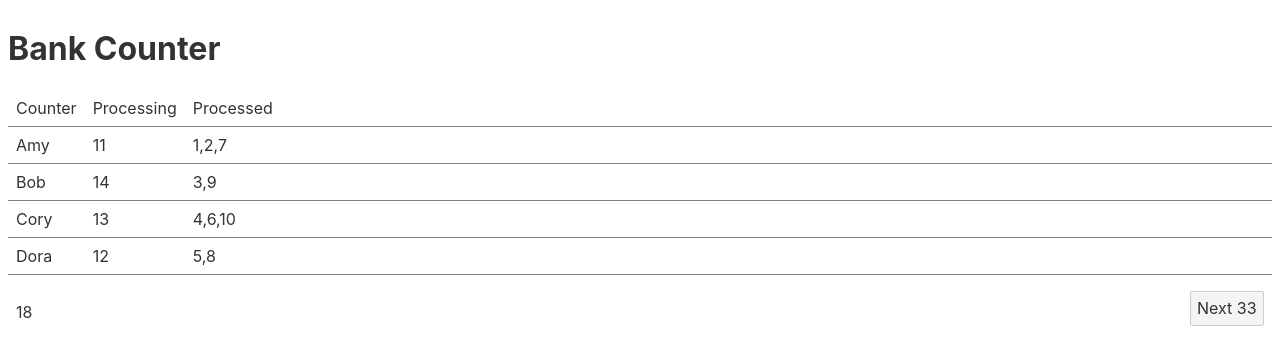
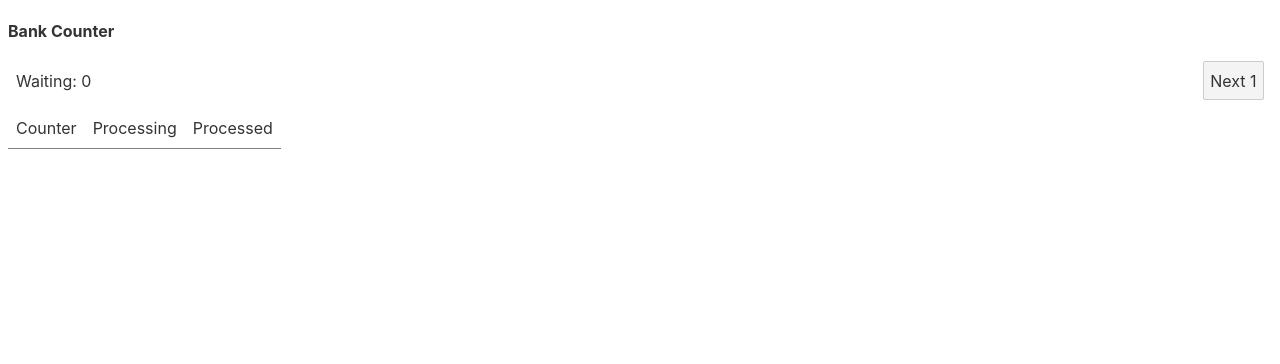
Before and after one commit to ro1963855/numbering-machine, a Svelte app: page / in a window 1280 px wide. Shown: the top 364 px of the page. Built offline with nearby package versions, Linux system fonts and the light colour scheme.

Commit message:
finish all feature

```diff
--- a/src/App.svelte
+++ b/src/App.svelte
@@ -1,86 +1,112 @@
 <script>
-	export let name;
+	import { onMount } from 'svelte'
+	import Counter from './components/Counter.svelte';
+	export let countersName = []
+	let counters = []
+	let totalNumber = 0
+	let waitingQueue = []
+
+	onMount(() => {
+		if (Array.isArray(counters)) {
+			counters = countersName.map(counterName => ({
+				name: counterName,
+				processing: null,
+				processed: [],
+			}))
+		}
+	})
+
+	$: {
+		handleDispatchJob(waitingQueue)
+	}
+
+	function handleDispatchJob() {
+		if (waitingQueue.length === 0) {
+			return
+		}
+
+		for (let index = 0; index < counters.length; index++) {
+			if (counters[index].processing === null) {
+				counters[index].processing = waitingQueue.shift()
+				counters = counters
+				waitingQueue = waitingQueue
+				return
+			}
+		}
+	}
+
+	function handleClickAddButton() {
+		totalNumber++
+		waitingQueue = [...waitingQueue, totalNumber]
+	}
+
+	function handleJobFinished(event) {
+		const counter = counters[event.detail.index]
+		counter.processed = [...counter.processed, counter.processing]
+		counter.processing = null
+		counters = counters
+		handleDispatchJob()
+	}
 </script>
 
 <main>
 	<header>
 		<h1>Bank Counter</h1>
 	</header>
+	<div class="nm__table__summary">
+		<span class="nm__table__summary__waiting">Waiting: { waitingQueue.length }</span>
+		<button class="nm__table__summary__add" on:click={handleClickAddButton}>Next {totalNumber + 1}</button>
+	</div>
 	<article class="nm__table">
 		<div class="nm__table__header">
 			<span class="nm__table__header__title">Counter</span>
 			<span class="nm__table__header__title">Processing</span>
 			<span class="nm__table__header__title">Processed</span>
 		</div>
-		<div class="nm__table__counter">
-			<span class="nm__table__counter__name">Amy</span>
-			<span class="nm__table__counter__processing">11</span>
-			<span class="nm__table__counter__processed">1,2,7</span>
-		</div>
-		<div class="nm__table__counter">
-			<span class="nm__table__counter__name">Bob</span>
-			<span class="nm__table__counter__processing">14</span>
-			<span class="nm__table__counter__processed">3,9</span>
-		</div>
-		<div class="nm__table__counter">
-			<span class="nm__table__counter__name">Cory</span>
-			<span class="nm__table__counter__processing">13</span>
-			<span class="nm__table__counter__processed">4,6,10</span>
-		</div>
-		<div class="nm__table__counter">
-			<span class="nm__table__counter__name">Dora</span>
-			<span class="nm__table__counter__processing">12</span>
-			<span class="nm__table__counter__processed">5,8</span>
-		</div>
+		{#each counters as counter, index}
+			<Counter
+				index="{index}"
+				name="{counter.name}"
+				processing="{counter.processing}"
+				processed="{counter.processed}"
+				on:jobFinished={handleJobFinished}
+			/>
+		{/each}
 	</article>
-	<div class="nm__table__summary">
-		<span class="nm__table__summary__waiting">18</span>
-		<button class="nm__table__summary__add">Next 33</button>
-	</div>
 </main>
 
 <style lang="scss">
+	* {
+		font-size: 1rem;
+		line-height: 1.5;
+	}
+
 	.nm__table {
 		display: table;
-		grid-template-columns: 1fr;
 
-		&__header, &__counter, &__summary {
+		&__header, &__summary {
 			display: table-row;
 		}
 
 		&__header {
 			&__title {
-				padding: 8px;
+				padding: 0.5rem;
 				display: table-cell;
 				width: min-content;
 				border-bottom: 1px solid gray;
 			}
 		}
 
-		&__counter {
-			&__name, &__processing, &__processed {
-				padding: 8px;
-				display: table-cell;
-				border-bottom: 1px solid gray;
-			}
-
-			&__name, &__processing {
-				display: table-cell;
-				width: min-content;
-				border-bottom: 1px solid gray;
-			}
-
-			&__processed {
-				width: 100%;
-			}
-		}
-
 		&__summary {
-			margin-top: 8px;
-			padding: 8px;
+			margin-top: 0.5rem;
+			padding: 0.5rem;
 			display: flex;
 			justify-content: space-between;
 			align-items: center;
+
+			&__add {
+				margin: 0;
+			}
 		}
 	}
 </style>
```
